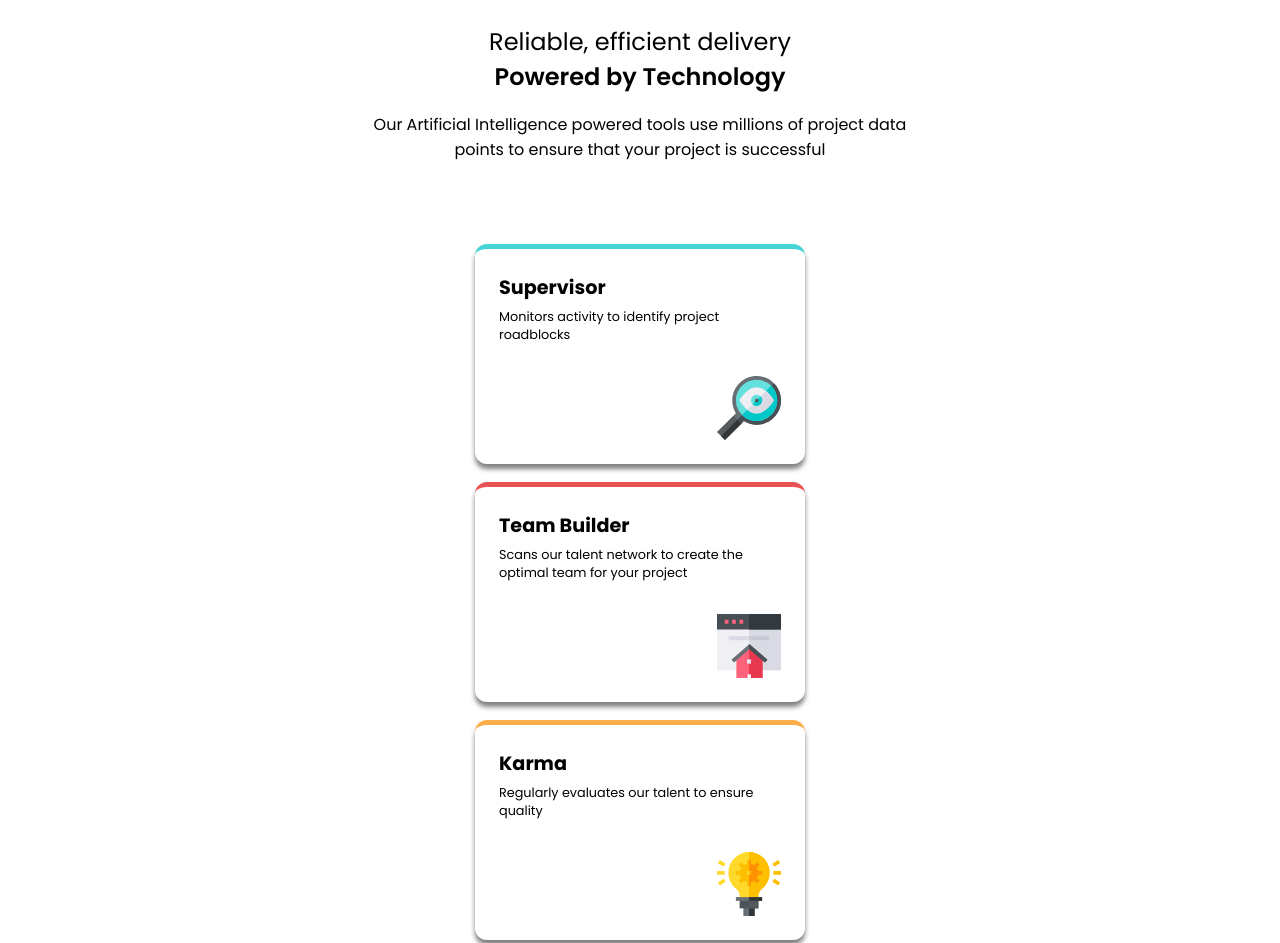
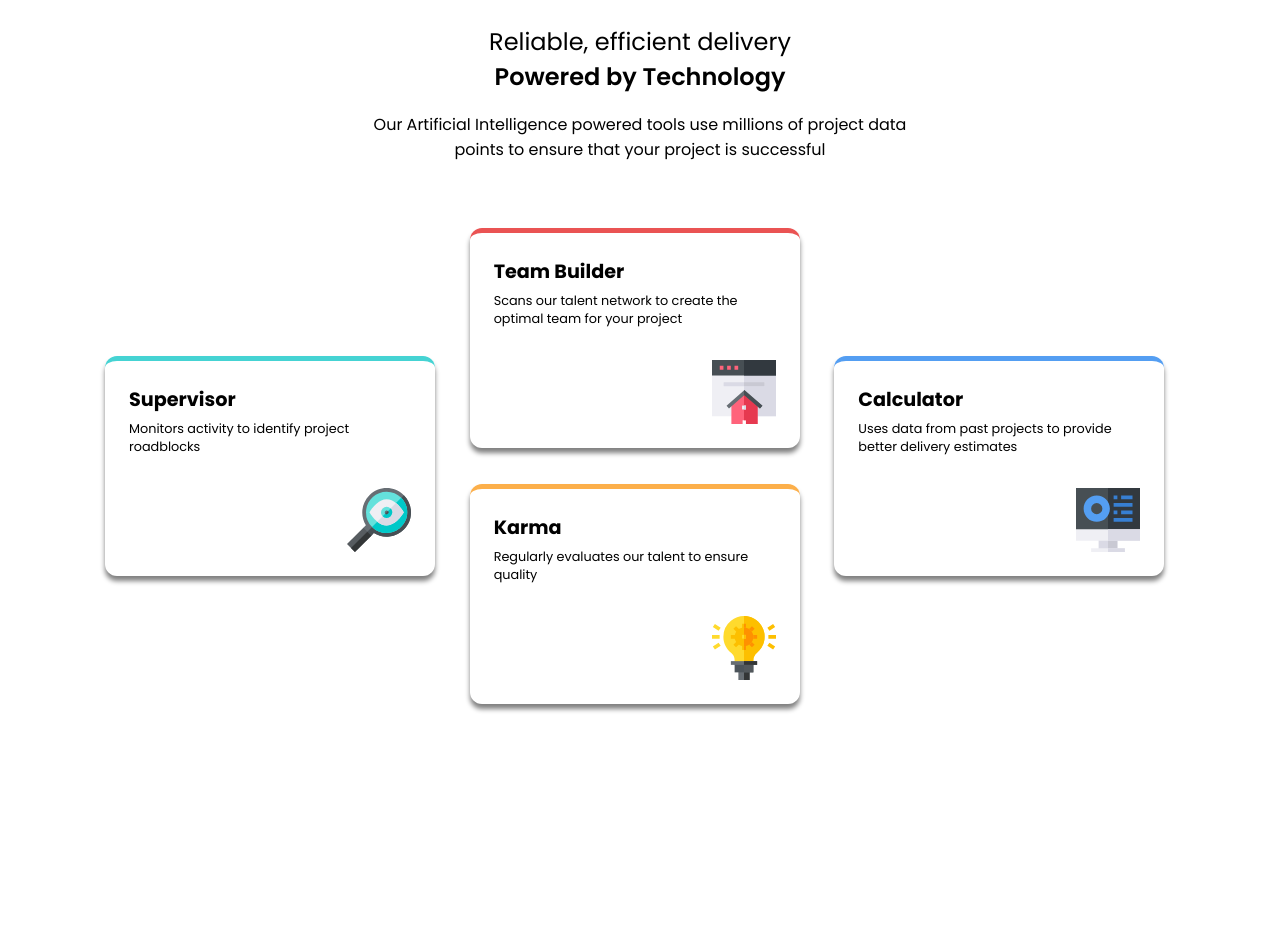
Before and after one commit to Ay-dotcode/Four-card-feature-section, a plain HTML site: page index.html in a window 1280 px wide. Shown: the top 943 px of the page. After the commit the page ends 800 px from the top, so only its background shows below. Drawn offline with Linux system fonts and the light colour scheme.

Commit message:
Finished desk;top view

```diff
--- a/styles-desktop.css
+++ b/styles-desktop.css
@@ -6,5 +6,36 @@
     #description {
         width: 35em;
         text-align: center;
+
+    }
+
+    #cards {
+        display: grid;
+        width: 1070px;
+        grid-template-columns: repeat(3, 1fr);
+        column-gap: 1em;
+        row-gap: 0em;
+        column-gap: 1.5em;
+        justify-content: center
+    }
+
+    #green {
+        grid-column: 1 / 2;
+        grid-row: 1 / 3;
+        align-self: center;
+    }
+
+    #red {
+        grid-column: 2 / 3;
+    }
+
+    #yellow {
+        grid-column: 2 / 3;
+    }
+
+    #blue {
+        grid-column: 3 / 4;
+        grid-row: 1 / 3;
+        align-self: center;
     }
 }
--- a/styles.css
+++ b/styles.css
@@ -27,7 +27,7 @@ h2 {
 
 #description {
     font-size: 1em;
-    margin-bottom: 4em;
+    margin-bottom: 3em;
 }
 
 section {
@@ -36,6 +36,7 @@ section {
     margin: 18px 0;
     padding: 24px;
     border-radius: 12px;
+    height: max-content;
 }
 
 #green {
```
